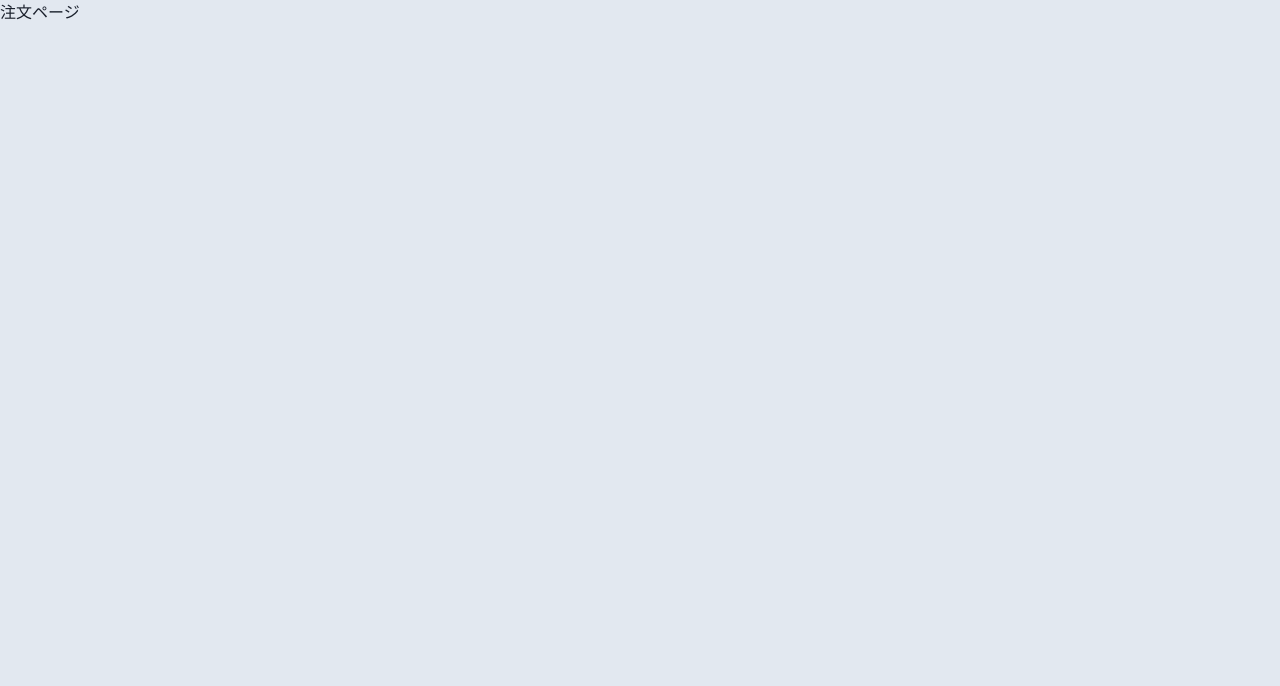
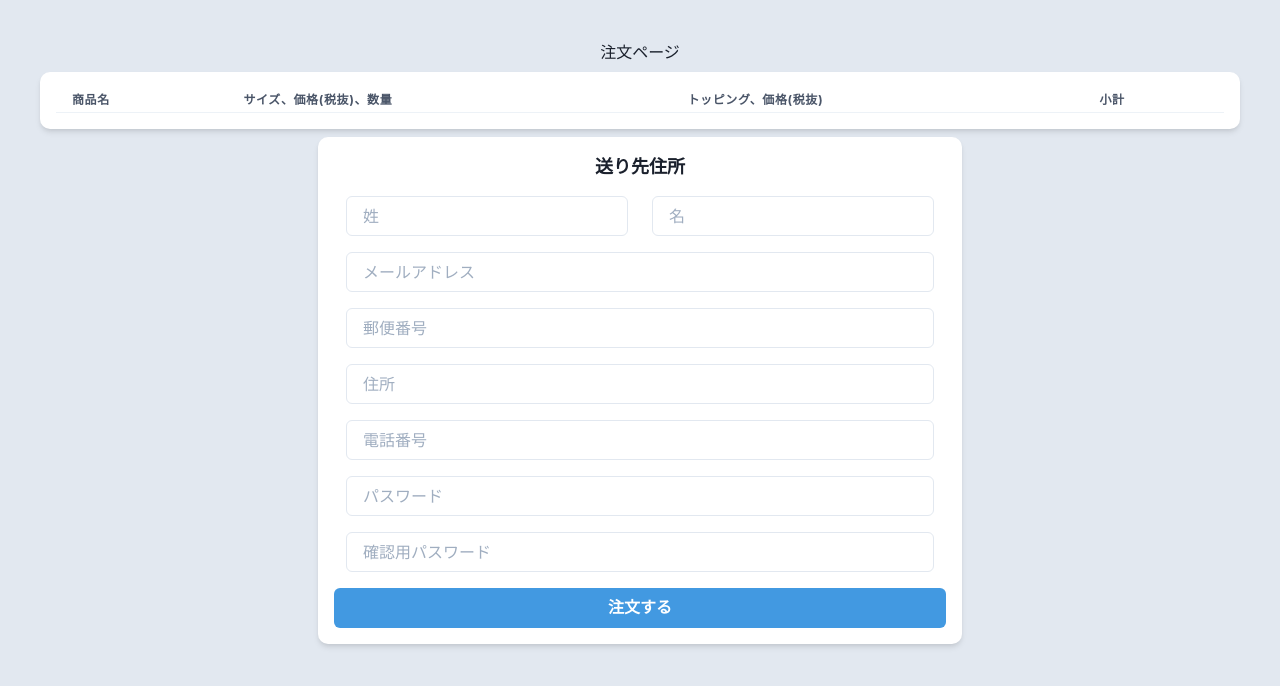
Before and after one commit to ryota-09/react-ecsite, a React (Create React App) app: page /orderConfirm in a window 1280 px wide. Shown: the top 686 px of the page. Built offline with nearby package versions, Linux system fonts and the light colour scheme; the HTML template or start-up script is replaced by a standard one.

Commit message:
usePostフックの作成

```diff
--- a/package.json
+++ b/package.json
@@ -16,6 +16,7 @@
     "@types/react-dom": "^17.0.13",
     "@types/react-router-dom": "^5.3.3",
     "axios": "^0.26.1",
+    "date-fns": "^2.28.0",
     "framer-motion": "^6.2.8",
     "react": "^17.0.2",
     "react-dom": "^17.0.2",
--- a/src/components/pages/OrderConfirm.tsx
+++ b/src/components/pages/OrderConfirm.tsx
@@ -1,7 +1,155 @@
+import {
+  Table,
+  Tbody,
+  Td,
+  Th,
+  Thead,
+  Tr,
+  Wrap,
+  Image,
+  Box,
+  Button,
+  Text,
+  Flex,
+  Stack,
+  FormControl,
+  InputGroup,
+  Input,
+} from "@chakra-ui/react";
+import { useContext } from "react";
+import { OrderContext } from "../../providers/OrderProvider";
+import { PrimaryButton } from "../atoms/button/PrimaryButton";
+
 export const OrderConfirm = () => {
+  const { globalState, setGlobalState } = useContext(OrderContext);
   return (
     <>
-      <h1>注文ページ</h1>
+      <Wrap p={{ base: 4, md: 10 }} justify="center">
+        <h1>注文ページ</h1>
+        <Box w="100%" bg="white" m={5} borderRadius="10px" shadow="md" p={4}>
+          <Table size="sm">
+            <Thead>
+              <Tr>
+                <Th>商品名</Th>
+                <Th>サイズ、価格(税抜)、数量</Th>
+                <Th>トッピング、価格(税抜)</Th>
+                <Th>小計</Th>
+              </Tr>
+            </Thead>
+            {globalState.order?.orderItemList.map((orderItem, index) => (
+              <Tbody key={orderItem.id}>
+                <Tr>
+                  <Td>
+                    <Image
+                      src={orderItem.item.imagePath}
+                      objectFit="cover"
+                      boxSize="100px"
+                    />
+                    <p>{orderItem.item.name}</p>
+                  </Td>
+                  <Td>
+                    {orderItem.size} {orderItem.item.priceM}円{" "}
+                    {orderItem.quantity}個
+                  </Td>
+                  <Td>
+                    {orderItem.orderToppingList.map((orderTopping, i) => (
+                      <Box key={orderTopping.id}>
+                        <p>
+                          {orderTopping.topping?.name}{" "}
+                          {orderTopping.topping?.priceM}円
+                        </p>
+                      </Box>
+                    ))}
+                  </Td>
+                  <Td>小計の表示( )円</Td>
+                </Tr>
+              </Tbody>
+            ))}
+          </Table>
+        </Box>
+        <Flex align="center" justify="center">
+        <Box
+          h="auto"
+          bg="white"
+          borderRadius="10px"
+          shadow="md"
+          p={4}
+        >
+          <Stack textAlign="center" spacing={4}>
+            <Text fontSize="lg" fontWeight="bold">
+              送り先住所
+            </Text>
+            <FormControl>
+              <InputGroup justifyContent="center">
+                <Input
+                  width="auto"
+                  // onChange={onChanegeLastName}
+                  placeholder="姓"
+                  mx={3}
+                />
+                <Input
+                  width="auto"
+                  // onChange={onChanegeLastName}
+                  placeholder="名"
+                  mx={3}
+                />
+              </InputGroup>
+            </FormControl>
+            <FormControl>
+              <InputGroup>
+                <Input
+                  // onChange={onChanegeLastName}
+                  placeholder="メールアドレス"
+                  mx={3}
+                />
+              </InputGroup>
+            </FormControl>
+            <FormControl>
+              <InputGroup>
+                <Input
+                  // onChange={onChanegeLastName}
+                  placeholder="郵便番号"
+                  mx={3}
+                />
+              </InputGroup>
+            </FormControl>
+            <FormControl>
+              <InputGroup>
+                <Input placeholder="住所" mx={3} />
+              </InputGroup>
+            </FormControl>
+            <FormControl>
+              <InputGroup>
+                <Input
+                  // onChange={onChanegeLastName}
+                  placeholder="電話番号"
+                  mx={3}
+                />
+              </InputGroup>
+            </FormControl>
+            <FormControl>
+              <InputGroup>
+                <Input
+                  // onChange={onChanegeLastName}
+                  placeholder="パスワード"
+                  mx={3}
+                />
+              </InputGroup>
+            </FormControl>
+            <FormControl>
+              <InputGroup>
+                <Input
+                  // onChange={onChanegeLastName}
+                  placeholder="確認用パスワード"
+                  mx={3}
+                />
+              </InputGroup>
+            </FormControl>
+            <PrimaryButton onClick={() => alert("クリック")}>注文する</PrimaryButton>
+          </Stack>
+        </Box>
+      </Flex>
+      </Wrap>
     </>
-  )
-}
+  );
+};
```
Also changed, not shown: src/hooks/usePostOrder.ts (added, +55 -0 lines), 1 other file (tests, documents, lock files or other folders).
